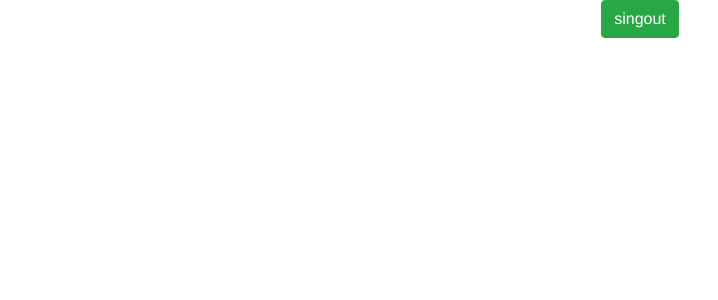
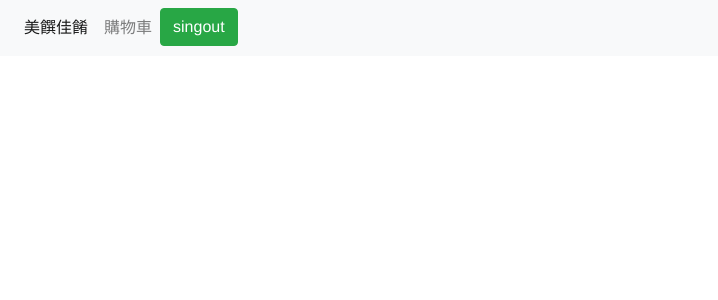
Before and after one commit to Wuwuyiaewu/hotPot, a Vue app in the folder project2/: page /#/product in a window 1280 px wide. Shown: the top 300 px of the page, without its empty margins (0-718 px from the left). Built offline with nearby package versions, Linux system fonts and the light colour scheme.

Commit message:
nav test

```diff
--- a/project2/src/main.js
+++ b/project2/src/main.js
@@ -32,6 +32,7 @@ router.beforeEach((to, from, next) => {
         next({ path: "/login" });
       }
     })
-
+  }else{
+    next()
   }
 });
--- a/project2/src/views/Home.vue
+++ b/project2/src/views/Home.vue
@@ -81,7 +81,6 @@ export default {
   height: 0;
   transform: translateX(-100%);
   transition: all 0.2s;
-
 }
 .checkbox-r{
   width: 100%;
--- a/project2/src/views/Product.vue
+++ b/project2/src/views/Product.vue
@@ -1,8 +1,23 @@
 <template>
     <div>
-        <button class="btn btn-success" @click="loginout">
-            singout
-        </button>
+        <nav class="navbar navbar-expand-sm navbar-light bg-light">
+            <div class="navbar-collapse" id="navbarSupportedContent">
+                <ul class="navbar-nav justify-content-end">
+                    <li class="nav-item active ">
+                        <a class="nav-link" href="#">美饌佳餚</a>
+                    </li>
+                    <li class="nav-item">
+                        <a class="nav-link" href="#">購物車</a>
+                    </li>
+                    <li class="nav-item">
+                        <button class="btn btn-success" @click="loginout">
+                            singout
+                        </button>
+                    </li>
+                </ul>
+            </div>
+        </nav>
+
     </div>
 </template>
 
```
